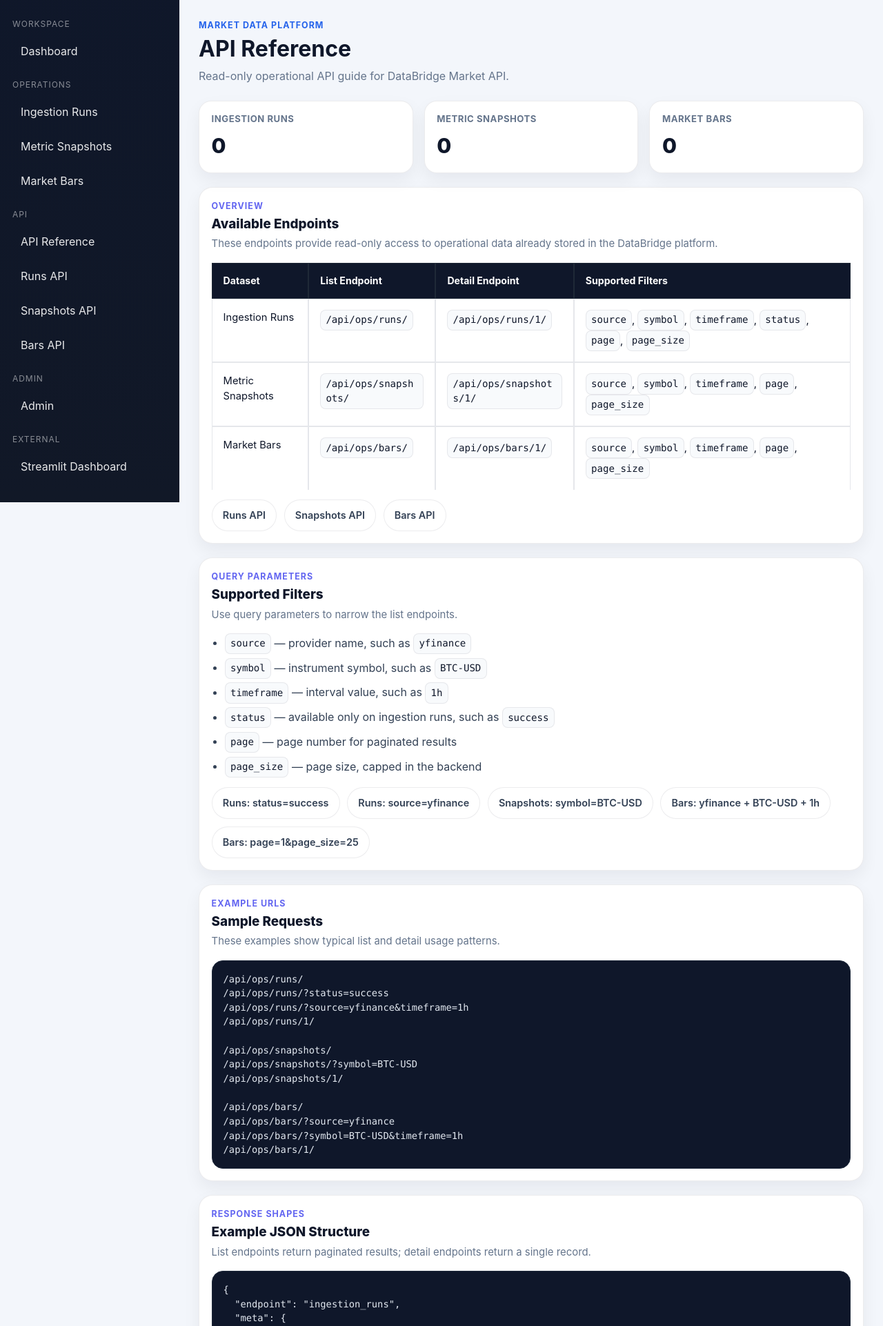
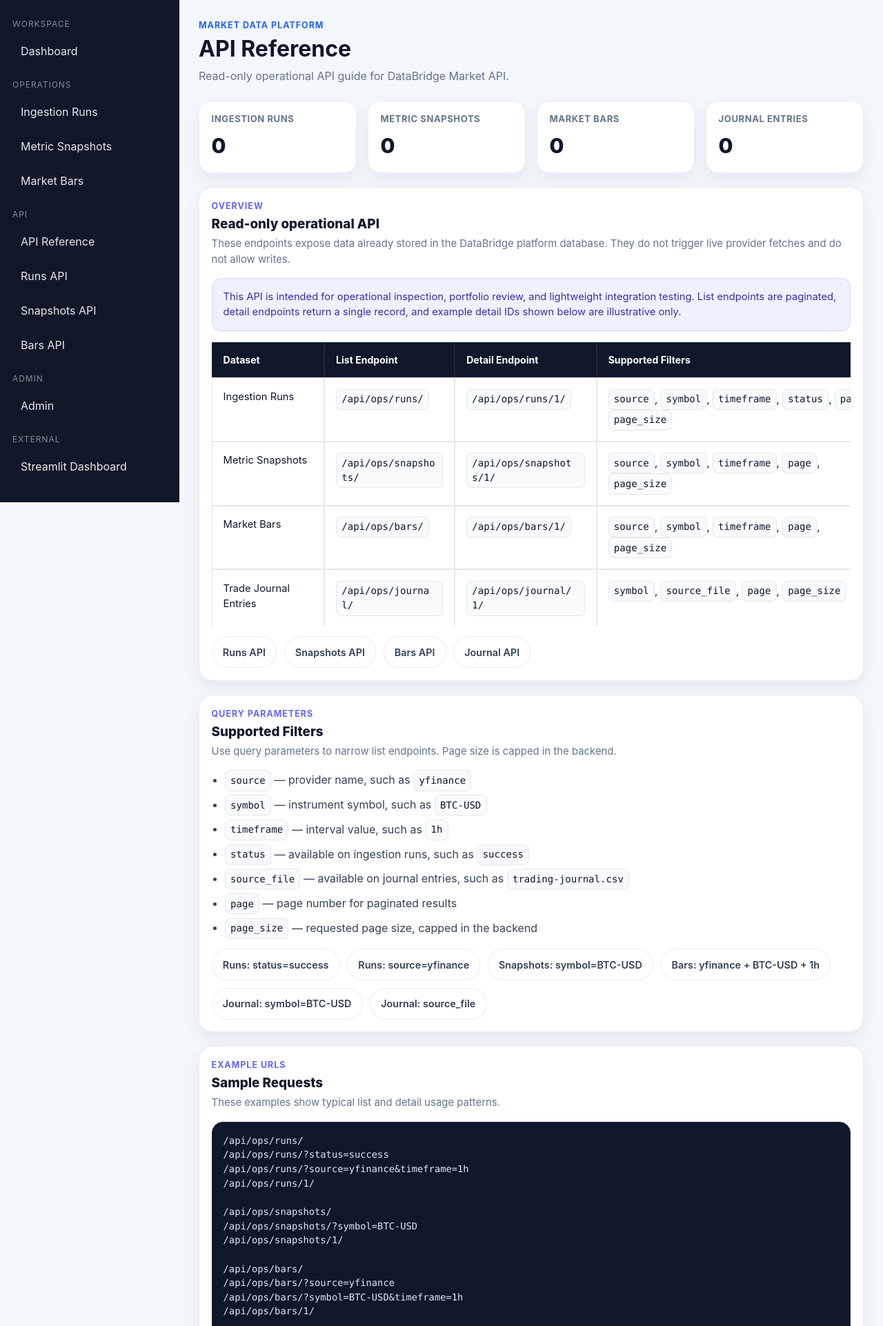
Before and after one commit to aminul-portfolio/databridge-market-api, a Django app: page /api/ops/ in a window 1280 px wide. Shown: the part 72-1994 px from the top of the page at 69% size. Run offline with Django 5.2, Linux system fonts and the light colour scheme; data that the repository does not hold is empty.

Commit message:
Add journal API and finalize API reference

```diff
--- a/market_ingestion/api_urls.py
+++ b/market_ingestion/api_urls.py
@@ -8,6 +8,8 @@ from market_ingestion.api_views import (
     market_bar_detail_api,
     metric_snapshot_api,
     metric_snapshot_detail_api,
+    trade_journal_entry_api,
+    trade_journal_entry_detail_api,
 )
 
 app_name = "api_ops"
@@ -20,4 +22,6 @@ urlpatterns = [
     path("snapshots/<int:pk>/", metric_snapshot_detail_api, name="snapshot_detail"),
     path("bars/", market_bar_api, name="bars"),
     path("bars/<int:pk>/", market_bar_detail_api, name="bar_detail"),
+    path("journal/", trade_journal_entry_api, name="journal"),
+    path("journal/<int:pk>/", trade_journal_entry_detail_api, name="journal_detail"),
 ]
--- a/market_ingestion/templates/market_ingestion/api_reference.html
+++ b/market_ingestion/templates/market_ingestion/api_reference.html
@@ -8,7 +8,7 @@
 <style>
   .api-doc-grid {
     display: grid;
-    grid-template-columns: repeat(3, minmax(0, 1fr));
+    grid-template-columns: repeat(4, minmax(0, 1fr));
     gap: 1rem;
     margin-bottom: 1.25rem;
   }
@@ -74,7 +74,7 @@
 
   .api-doc-table {
     width: 100%;
-    min-width: 900px;
+    min-width: 980px;
     border-collapse: separate;
     border-spacing: 0;
   }
@@ -163,7 +163,24 @@
     margin-top: 0.35rem;
   }
 
-  @media (max-width: 960px) {
+  .api-doc-note {
+    margin: 0 0 1rem 0;
+    padding: 0.95rem 1rem;
+    border: 1px solid rgba(79, 70, 229, 0.16);
+    border-radius: 14px;
+    background: #eef2ff;
+    color: #3730a3;
+    font-size: 0.92rem;
+    line-height: 1.5;
+  }
+
+  @media (max-width: 1100px) {
+    .api-doc-grid {
+      grid-template-columns: repeat(2, minmax(0, 1fr));
+    }
+  }
+
+  @media (max-width: 680px) {
     .api-doc-grid {
       grid-template-columns: 1fr;
     }
@@ -185,12 +202,21 @@
     <p class="api-doc-stat-label">Market Bars</p>
     <p class="api-doc-stat-value">{{ bars_count }}</p>
   </div>
+
+  <div class="api-doc-stat">
+    <p class="api-doc-stat-label">Journal Entries</p>
+    <p class="api-doc-stat-value">{{ journal_count }}</p>
+  </div>
 </section>
 
 <section class="api-doc-panel">
   <p class="api-doc-kicker">Overview</p>
-  <h2 class="api-doc-title">Available Endpoints</h2>
-  <p class="api-doc-subtitle">These endpoints provide read-only access to operational data already stored in the DataBridge platform.</p>
+  <h2 class="api-doc-title">Read-only operational API</h2>
+  <p class="api-doc-subtitle">These endpoints expose data already stored in the DataBridge platform database. They do not trigger live provider fetches and do not allow writes.</p>
+
+  <div class="api-doc-note">
+    This API is intended for operational inspection, portfolio review, and lightweight integration testing. List endpoints are paginated, detail endpoints return a single record, and example detail IDs shown below are illustrative only.
+  </div>
 
   <div class="api-doc-table-wrap">
     <table class="api-doc-table">
@@ -207,19 +233,49 @@
           <td>Ingestion Runs</td>
           <td><span class="api-doc-code">{% url 'api_ops:runs' %}</span></td>
           <td><span class="api-doc-code">{% url 'api_ops:run_detail' 1 %}</span></td>
-          <td><span class="api-doc-code">source</span>, <span class="api-doc-code">symbol</span>, <span class="api-doc-code">timeframe</span>, <span class="api-doc-code">status</span>, <span class="api-doc-code">page</span>, <span class="api-doc-code">page_size</span></td>
+          <td>
+            <span class="api-doc-code">source</span>,
+            <span class="api-doc-code">symbol</span>,
+            <span class="api-doc-code">timeframe</span>,
+            <span class="api-doc-code">status</span>,
+            <span class="api-doc-code">page</span>,
+            <span class="api-doc-code">page_size</span>
+          </td>
         </tr>
         <tr>
           <td>Metric Snapshots</td>
           <td><span class="api-doc-code">{% url 'api_ops:snapshots' %}</span></td>
           <td><span class="api-doc-code">{% url 'api_ops:snapshot_detail' 1 %}</span></td>
-          <td><span class="api-doc-code">source</span>, <span class="api-doc-code">symbol</span>, <span class="api-doc-code">timeframe</span>, <span class="api-doc-code">page</span>, <span class="api-doc-code">page_size</span></td>
+          <td>
+            <span class="api-doc-code">source</span>,
+            <span class="api-doc-code">symbol</span>,
+            <span class="api-doc-code">timeframe</span>,
+            <span class="api-doc-code">page</span>,
+            <span class="api-doc-code">page_size</span>
+          </td>
         </tr>
         <tr>
           <td>Market Bars</td>
           <td><span class="api-doc-code">{% url 'api_ops:bars' %}</span></td>
           <td><span class="api-doc-code">{% url 'api_ops:bar_detail' 1 %}</span></td>
-          <td><span class="api-doc-code">source</span>, <span class="api-doc-code">symbol</span>, <span class="api-doc-code">timeframe</span>, <span class="api-doc-code">page</span>, <span class="api-doc-code">page_size</span></td>
+          <td>
+            <span class="api-doc-code">source</span>,
+            <span class="api-doc-code">symbol</span>,
+            <span class="api-doc-code">timeframe</span>,
+            <span class="api-doc-code">page</span>,
+            <span class="api-doc-code">page_size</span>
+          </td>
+        </tr>
+        <tr>
+          <td>Trade Journal Entries</td>
+          <td><span class="api-doc-code">{% url 'api_ops:journal' %}</span></td>
+          <td><span class="api-doc-code">{% url 'api_ops:journal_detail' 1 %}</span></td>
+          <td>
+            <span class="api-doc-code">symbol</span>,
+            <span class="api-doc-code">source_file</span>,
+            <span class="api-doc-code">page</span>,
+            <span class="api-doc-code">page_size</span>
+          </td>
         </tr>
       </tbody>
     </table>
@@ -229,21 +285,23 @@
     <a href="{% url 'api_ops:runs' %}" class="api-doc-pill">Runs API</a>
     <a href="{% url 'api_ops:snapshots' %}" class="api-doc-pill">Snapshots API</a>
     <a href="{% url 'api_ops:bars' %}" class="api-doc-pill">Bars API</a>
+    <a href="{% url 'api_ops:journal' %}" class="api-doc-pill">Journal API</a>
   </div>
 </section>
 
 <section class="api-doc-panel">
   <p class="api-doc-kicker">Query Parameters</p>
   <h2 class="api-doc-title">Supported Filters</h2>
-  <p class="api-doc-subtitle">Use query parameters to narrow the list endpoints.</p>
+  <p class="api-doc-subtitle">Use query parameters to narrow list endpoints. Page size is capped in the backend.</p>
 
   <ul class="api-doc-list">
     <li><span class="api-doc-code">source</span> — provider name, such as <span class="api-doc-code">yfinance</span></li>
     <li><span class="api-doc-code">symbol</span> — instrument symbol, such as <span class="api-doc-code">BTC-USD</span></li>
     <li><span class="api-doc-code">timeframe</span> — interval value, such as <span class="api-doc-code">1h</span></li>
-    <li><span class="api-doc-code">status</span> — available only on ingestion runs, such as <span class="api-doc-code">success</span></li>
+    <li><span class="api-doc-code">status</span> — available on ingestion runs, such as <span class="api-doc-code">success</span></li>
+    <li><span class="api-doc-code">source_file</span> — available on journal entries, such as <span class="api-doc-code">trading-journal.csv</span></li>
     <li><span class="api-doc-code">page</span> — page number for paginated results</li>
-    <li><span class="api-doc-code">page_size</span> — page size, capped in the backend</li>
+    <li><span class="api-doc-code">page_size</span> — requested page size, capped in the backend</li>
   </ul>
 
   <div class="api-doc-pill-row">
@@ -251,7 +309,8 @@
     <a href="{% url 'api_ops:runs' %}?source=yfinance" class="api-doc-pill">Runs: source=yfinance</a>
     <a href="{% url 'api_ops:snapshots' %}?symbol=BTC-USD" class="api-doc-pill">Snapshots: symbol=BTC-USD</a>
     <a href="{% url 'api_ops:bars' %}?source=yfinance&symbol=BTC-USD&timeframe=1h" class="api-doc-pill">Bars: yfinance + BTC-USD + 1h</a>
-    <a href="{% url 'api_ops:bars' %}?page=1&page_size=25" class="api-doc-pill">Bars: page=1&page_size=25</a>
+    <a href="{% url 'api_ops:journal' %}?symbol=BTC-USD" class="api-doc-pill">Journal: symbol=BTC-USD</a>
+    <a href="{% url 'api_ops:journal' %}?source_file=trading-journal.csv" class="api-doc-pill">Journal: source_file</a>
   </div>
 </section>
 
@@ -272,7 +331,12 @@
 {% url 'api_ops:bars' %}
 {% url 'api_ops:bars' %}?source=yfinance
 {% url 'api_ops:bars' %}?symbol=BTC-USD&timeframe=1h
-{% url 'api_ops:bar_detail' 1 %}</pre>
+{% url 'api_ops:bar_detail' 1 %}
+
+{% url 'api_ops:journal' %}
+{% url 'api_ops:journal' %}?symbol=BTC-USD
+{% url 'api_ops:journal' %}?source_file=trading-journal.csv
+{% url 'api_ops:journal_detail' 1 %}</pre>
 </section>
 
 <section class="api-doc-panel">
@@ -281,40 +345,56 @@
   <p class="api-doc-subtitle">List endpoints return paginated results; detail endpoints return a single record.</p>
 
 <pre class="api-doc-pre">{
-  "endpoint": "ingestion_runs",
+  "endpoint": "trade_journal_entries",
   "meta": {
     "page": 1,
     "page_size": 25,
     "total_pages": 1,
-    "total_results": 13,
+    "total_results": 10,
     "has_next": false,
     "has_previous": false,
     "filters": {
-      "source": "",
       "symbol": "",
-      "timeframe": "",
-      "status": ""
+      "source_file": ""
     }
   },
   "results": [
     {
-      "id": 13,
-      "source": "yfinance",
+      "id": 1,
       "symbol": "BTC-USD",
-      "timeframe": "1h",
-      "status": "success"
+      "side": "buy",
+      "opened_at": "2026-03-08T09:00:00Z",
+      "closed_at": "2026-03-08T11:00:00Z",
+      "open_price": "62000.00000000",
+      "close_price": "62450.00000000",
+      "size": "0.10000000",
+      "pnl": "45.00000000",
+      "source_file": "trading-journal.csv",
+      "row_number": 1,
+      "ingestion_run_id": 4,
+      "created_at": "2026-03-08T11:05:00Z"
     }
   ]
 }
 
 {
-  "endpoint": "ingestion_run_detail",
+  "endpoint": "trade_journal_entry_detail",
   "result": {
-    "id": 13,
-    "source": "yfinance",
+    "id": 1,
     "symbol": "BTC-USD",
-    "timeframe": "1h",
-    "status": "success"
+    "side": "buy",
+    "opened_at": "2026-03-08T09:00:00Z",
+    "closed_at": "2026-03-08T11:00:00Z",
+    "open_price": "62000.00000000",
+    "close_price": "62450.00000000",
+    "size": "0.10000000",
+    "pnl": "45.00000000",
+    "source_file": "trading-journal.csv",
+    "row_number": 1,
+    "notes": "",
+    "raw_row": {},
+    "ingestion_run_id": 4,
+    "created_at": "2026-03-08T11:05:00Z"
   }
 }</pre>
 </section>
```
Also changed, not shown: market_ingestion/api_views.py (+80 -1 lines).
